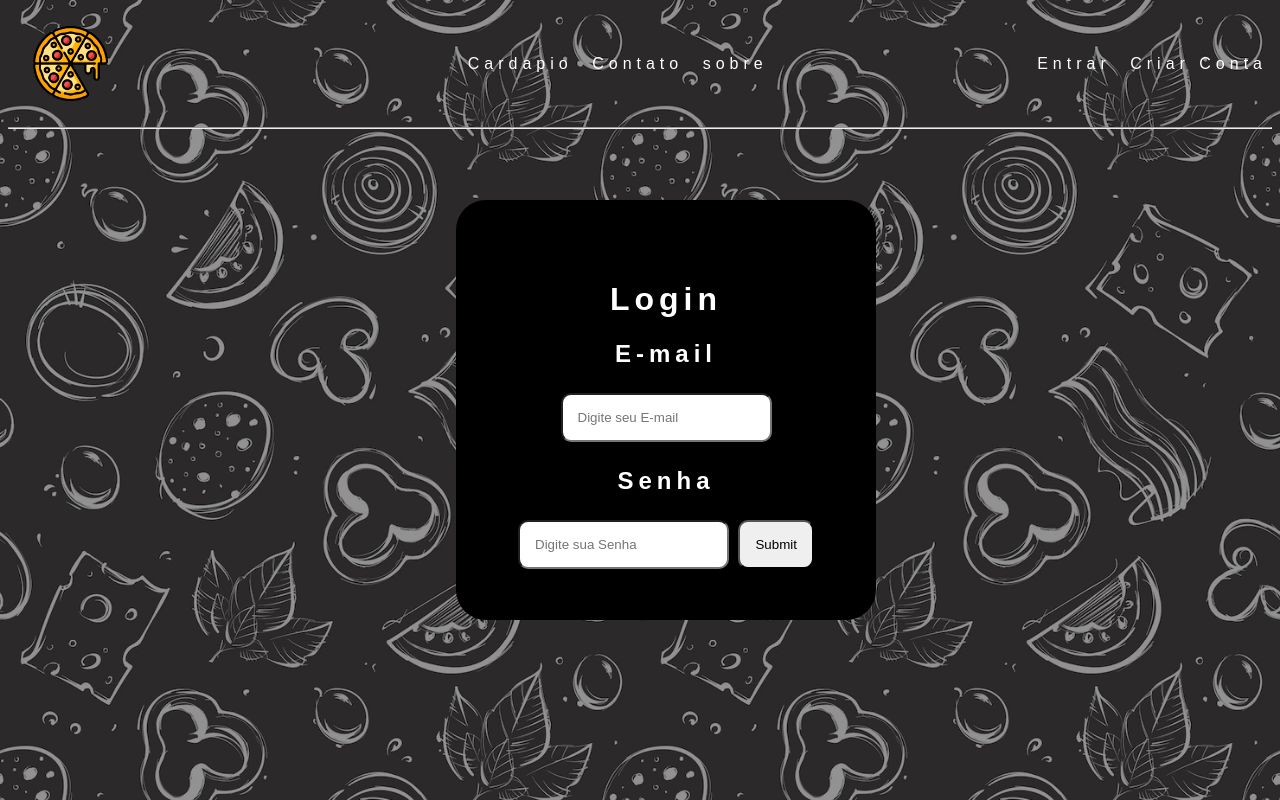
After one commit to h-queiroz/PROJETO-2SEMESTRE-2023, a PHP site: page /login.html in a window 1280 px wide. The commit adds this page. Run offline with PHP 8.4, Linux system fonts and the light colour scheme.

Commit message:
adicionando duas paginas novas
adicionando duas paginas novas, além de mudar o texto do sobre também modificar o topo.

```diff
--- /dev/null
+++ b/login.html
@@ -0,0 +1,38 @@
+<!DOCTYPE html>
+<html lang="pt-br">
+<head>
+    <meta charset="UTF-8">
+    <meta name="viewport" content="width=device-width, initial-scale=1.0">
+    <link rel="stylesheet" href="styles/login.css">
+    <title>Document</title>
+</head>
+<body>
+    <div class="top">
+        <div class="logo">
+          <a href="index.html">
+            <img src="imgs/pizza.png">
+          </a>
+        </div>
+        <div class="paginas">
+          <a href="cardapio.html">Cardapio</a>
+          <a href="contato.html">Contato</a>
+          <a href="sobre.html">sobre</a>
+          <div class="login">
+            <a href="login.html">Entrar</a>
+          </div>
+          <div class="cadastro">
+            <a href="cadastro.html">Criar Conta</a>
+          </div>
+        </div>
+      </div>
+      <hr>
+    <div class="box">
+      <h1>Login</h1>
+        <h2>E-mail</h2>
+        <input type="email" placeholder="Digite seu E-mail">
+        <h2>Senha</h2>
+        <input type="password" placeholder="Digite sua Senha">
+        <input type="submit">
+    </div>
+</body>
+</html>
--- /dev/null
+++ b/styles/login.css
@@ -0,0 +1,98 @@
+body{
+  background-image: url("../imgs/fundo.webp");
+  background-size: 50%;
+  background-attachment: fixed;
+  font-family: 'Poppins', sans-serif;
+  letter-spacing: 5px;
+}
+
+.top{
+  margin-left: 25px;
+  display: flex;
+  justify-content: space-between;
+  align-items: center;
+
+}
+
+/*para decorar os bottoes*/
+.paginas a{
+  color:white;
+  text-decoration: none;
+  display: inline;
+  justify-content: center;
+  padding: 3px;
+
+}
+
+.login{
+  display: inline;
+  padding: 0px;
+  margin: 0px;
+  margin-left: 250px;
+}
+
+.cadastro{
+  display: inline;
+  padding: 0px;
+  margin: 0px;
+
+}
+
+/* este codigo e para quando passar a fiquar cinza */
+.paginas :hover{
+  background-color: gray;
+  transition: all 0.3s;
+  text-decoration: none;
+  padding: 5px;
+  border-radius: 5px;
+  transition: all 1s;
+
+}
+
+/* logo da pizza */
+.logo img{
+  width: 75px;
+  display: flex;
+}
+
+  /*para decorar os bottoes*/
+  .top a{
+    color:white;
+    text-decoration: none;
+    padding: 5px;
+    border-radius: 5px;
+    transition: all 1s;
+  }
+
+  /* este codigo e para quando passar a fiquar cinza */
+  .paginas :hover{
+    background-color: gray;
+    transition: all 0.3s;
+    text-decoration: none;
+    padding: 5px;
+    border-radius: 5px;
+    transition: all 1s;
+  }
+
+  .box{
+    width: 300px;
+    height: 300px;
+    padding: 60px;
+    border-radius: 30px;
+    top: 25%;
+    margin-left: 35%;
+    text-align: center;
+    position: absolute;
+    background-color: rgb(0, 0, 0);
+  }
+
+  .box h1, h2{
+    color: white;
+  }
+
+  .box input{
+    padding: 15px;
+    margin: 5px auto;
+    border-radius: 10px;
+
+  }
```
Also changed, not shown: cadastro.html (added, +43 -0 lines), index.html (+9 -3 lines), sobre.html (+8 -2 lines), styles/cadastro.css (added, +97 -0 lines), styles/index.css (+24 -13 lines), styles/sobre.css (+31 -26 lines).
